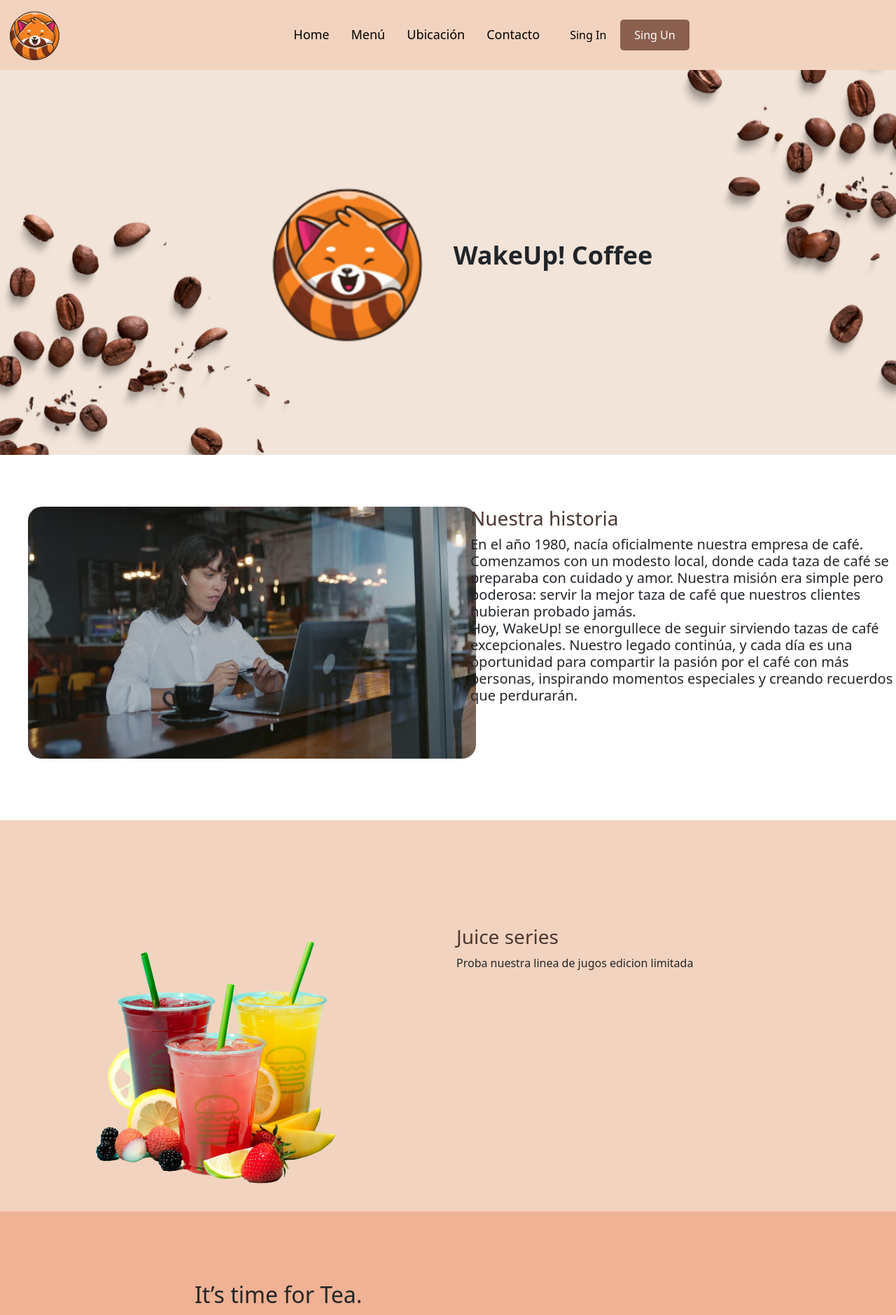
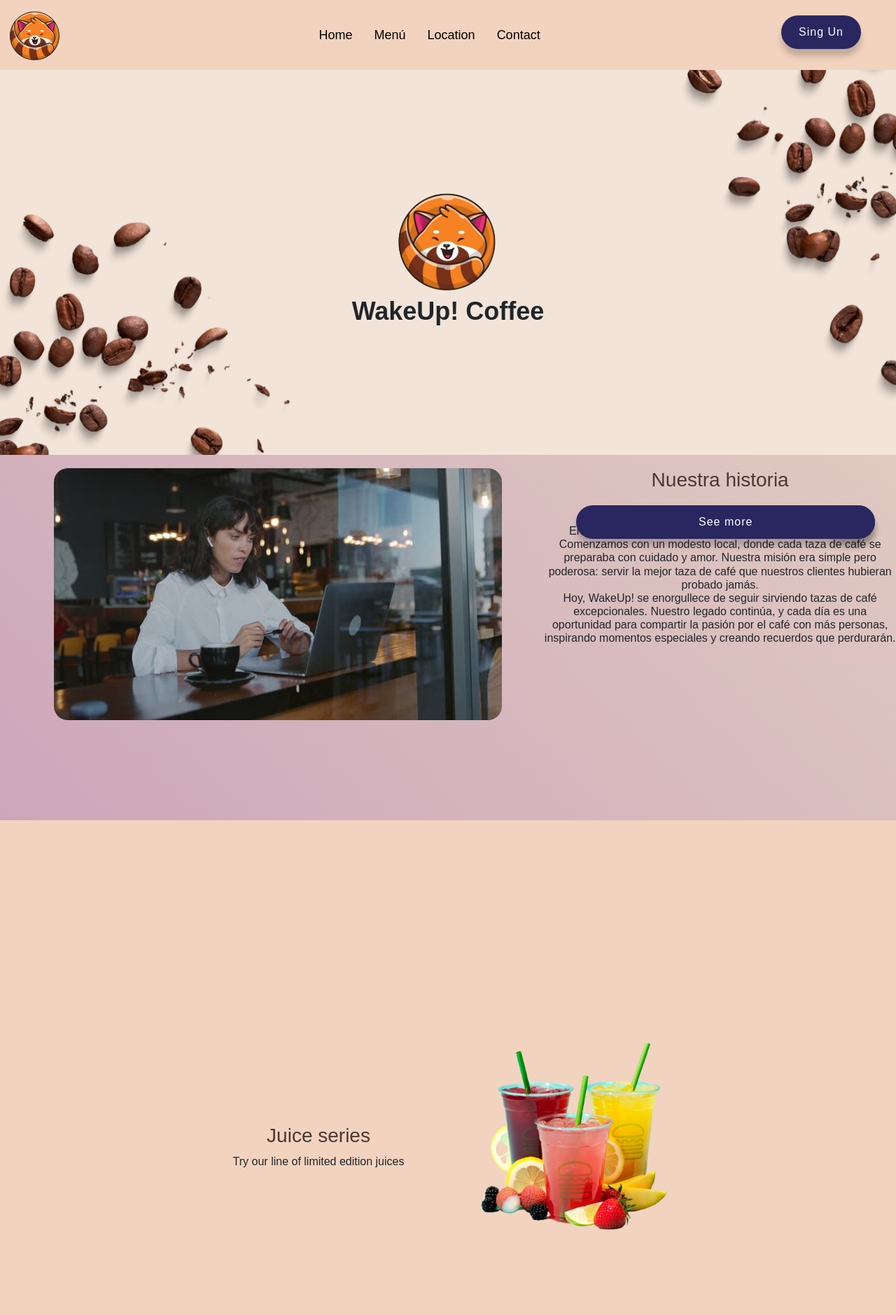
Before and after one commit to mentorrolling/WakeUp-FrontEnd, a React (Vite) app: page /home in a window 1280 px wide. Shown: the top 1879 px of the page at 70% size. Built offline with nearby package versions, Linux system fonts and the light colour scheme.

Commit message:
fixes in the navbar and home menu

```diff
--- a/src/componentes/layout/NavBar/NavBar.css
+++ b/src/componentes/layout/NavBar/NavBar.css
@@ -47,6 +47,7 @@
     border-radius: 5px; /* Borde redondeado */
     cursor: pointer; /* Cambia el cursor al pasar sobre el botón */
     font-size: 16px; /* Tamaño del texto */
+    margin-right: 20px;
 
 
   }
--- a/src/componentes/layout/NavBar/NavBar.jsx
+++ b/src/componentes/layout/NavBar/NavBar.jsx
@@ -29,27 +29,27 @@ function Navbar() {
       <div className="collapse navbar-collapse justify-content-center" id="navbarNav">
         <ul className="navbar-nav ml-auto">
           <li className="nav-item active">
-            <a className="nav-link" href="/Home">Home</a>
+            <a className="nav-link nav-link-hover" href="/Home">Home</a>
           </li>
           <li className="nav-item">
             <a className="nav-link nav-link-hover" href="/menu">Menú</a>
           </li>
           <li className="nav-item">
-            <a className="nav-link nav-link-hover" href="/ubicacion">Ubicación</a>
+            <a className="nav-link nav-link-hover" href="/ubicacion">Location</a>
           </li>
           <li className="nav-item">
-            <a className="nav-link nav-link-hover" href="/contacto">Contacto</a>
-          </li>
-          <li> <Link to="/login" className="link-button">
-            Sing In
-         </Link></li>
-          <li>
-            <Button className='registrarse'>Sing Un</Button>
+            <a className="nav-link nav-link-hover" href="/contacto">Contact</a>
           </li>
 
         </ul>
-
       </div>
+       <ul> <Link to="/login" className="link-button">
+            Sing In
+         </Link>
+        </ul>
+         <ul>
+            <Button className='registrarse'>Sing Un</Button>
+        </ul>
     </nav>
   );
 }
--- a/src/componentes/pages/Home/Home.css
+++ b/src/componentes/pages/Home/Home.css
@@ -1,40 +1,73 @@
+/*contenedor principal*/
 h1 {
    font-size: 36px;
    font-weight: bold;
    margin-bottom: 20px;
    text-align:justify;
 }
-.logoedit{
-   width: 300px;
-   height: 250px;
-}
+
 h3 {
 color: #4b3832;
+
+}
+.chevron{
+    background-color: #4b3832;
+    border: none;
+}
+.chevron:hover{
+    background-color: azure;
+    color: black;
 }
 
-.centrado {
-    text-align: center;
+.principal{
+    background-image: url("../../../assets/principal.png");
+    background-size: cover;
+    background-repeat: no-repeat;
+    background-attachment: fixed;
+    background-position: center;
+    padding: 20px;
+    min-width: 550px;
+    min-height: 550px;
+    display: flex;
+    align-items: center;
+    justify-content: center;
 }
 
-.acercade{
-    background-color: blue;
+/*empresa*/
+
+.empresa{
+    border-radius: 4%;
+    height: 250px;
+    padding-left: 40px;
+    margin-bottom: 150px;
+    margin-top: 50px;
 }
-
-.txt{
-    max-width: max-content;
-}
-
-.ordernow{
-    background-color: #E09590;
-    color: black;
-    outline: none;
-}
-.ordernow:hover{
-    background-color: brown;
+.imgempresa{
+    border-radius: 20px;
+   /* max-width: '100%';
+    height: 'auto';
+    display: 'block';
+    margin: '0 auto'; */
 
 }
 
+/*juice*/
+.juiceserie{
+    background-color: #f2d3bf;
+    min-height: 100vh;
+    background-size: cover;
+    display: flex; /* Aplicamos flexbox para alinear elementos verticalmente */
+    justify-content: center; /* Centramos horizontalmente */
+    align-items: center; /* Centramos verticalmente */
+    text-align: center; /* Alineamos el texto al centro */
 
+}
+.txtjuice{
+    margin-top: 150px;
+}
+
+
+/* contenedor te */
 .horadelte{
     background-color: #F0B294;
     min-height: 600px;
@@ -53,19 +86,35 @@ color: #4b3832;
     padding-right: 150px;
     padding-top: 50px;
     margin-top: 100px;
-}
+
+  }
+
 .t{
     text-align: center;
     padding-left: 50px;
     padding-right: 100px;
     margin-top: 100px;
 }
+
+/* menu de home*/
+
+.ordernow{
+    background-color: #E09590;
+    color: black;
+    border: none;
+}
+.ordernow:hover{
+    background-color: brown;
+
+}
+
 .colordelcuerpo{
     background-color:  #ffffff;
 }
 .colorcard{
     background-color: #8A5F4D;
 }
+
 .color{
  background-color: #8A5F4D;
 }
@@ -82,38 +131,35 @@ color: #4b3832;
 .pricecard{
     background-color: #8A5F4D;
 }
-
-.empresa{
-    border-radius: 4%;
-    height: 250px;
-    padding-left: 40px;
-    margin-bottom: 150px;
-    margin-top: 50px;
-}
-.imgempresa{
-    border-radius: 20px;
+.txt{
+    max-width: max-content;
 }
 
-.juiceserie{
-    background-color: #f2d3bf;
-}
-.txtjuice{
-    margin-top: 150px;
-}
+.d-flex.align-items-center {
+    min-height: 100%; /* Evita que el segundo Col se encima en pantallas pequeñas */
+    text-align: center; /* Alinea el contenido verticalmente en el centro */
+  }
+
+
+
 .vermas{
    text-decoration: none;
    color: black;
    background-color: #E09590;
+   border: none;
+
 }
-.principal{
-    background-image: url("../../../assets/principal.png");
-    background-size: cover;
-    background-repeat: no-repeat;
-    background-position: center;
-    padding: 20px;
-    min-width: 550px;
-    min-height: 550px;
-    display: flex;
-    align-items: center;
-    justify-content: center;
+.vermas:hover{
+    background-color: #4b3832;
+    color: white;
 }
+.custonlink{
+    text-decoration: none;
+    color: rgb(0, 0, 0);
+    background-color: #E09590;
+
+}
+
+@media (max-width: 280px) {
+    /* Estilos específicos para el Galaxy Fold */
+  }
--- a/src/componentes/pages/Home/Home.jsx
+++ b/src/componentes/pages/Home/Home.jsx
@@ -17,26 +17,34 @@ function Home() {
     <div>
       <Navbar/>
       <div className="principal">
-        <Row>
-          <Col>
-            <img className="logoedit" src={logo} alt="logo" />
+        <Row className="align-item-center">
+          <Col className="text-center">
+            <img className="logoedit img-fluid" src={logo} alt="logo" /><h1 className="text-center">WakeUp! Coffee</h1>
+            <Button className="chevron">
+              <svg xmlns="http://www.w3.org/2000/svg" width="16" height="16" fill="currentColor" class="bi bi-chevron-down" viewBox="0 0 16 16">
+            <path fill-rule="evenodd" d="M1.646 4.646a.5.5 0 0 1 .708 0L8 10.293l5.646-5.647a.5.5 0 0 1 .708.708l-6 6a.5.5 0 0 1-.708 0l-6-6a.5.5 0 0 1 0-.708z"/></svg>
+            </Button>
           </Col>
         </Row>
-        <h1>WakeUp! Coffee</h1>
       </div>
       <br />
-      <div className="empresa">
+      <div className="empresa d-flex align-items-center">
         <Row>
-          <Col md={6}>
-            <img className="imgempresa" src={empresa} alt="empresa" />
+          <Col md={7} sm={12} xs={12}>
+            <img className="imgempresa img-fluid" src={empresa} alt="empresa" />
          </Col>
-         <Col md={6}>
+         <Col md={5} sm={12} xs={12} className="d-flex align-items-center" style={{ display: "flex", flexDirection: "column", alignItems: "center" }}>
+          <div className="text-center">
             <h3>Nuestra historia</h3>
-            <h5>
+            <h6>
+              <br />
+              <br />
          En el año 1980, nacía oficialmente nuestra empresa de café. Comenzamos con un modesto local, donde cada taza de café se preparaba con cuidado y amor. Nuestra misión era simple pero poderosa: servir la mejor taza de café que nuestros clientes hubieran probado jamás.
          <br />
          Hoy, WakeUp!  se enorgullece de seguir sirviendo tazas de café excepcionales. Nuestro legado continúa, y cada día es una oportunidad para compartir la pasión por el café con más personas, inspirando momentos especiales y creando recuerdos que perdurarán.
-          </h5>
+          </h6>
+          </div>
+
         </Col>
        </Row>
       </div>
@@ -44,27 +52,30 @@ function Home() {
       <br />
      <div className="juiceserie">
       <Row>
-        <Col md={6} className="d-flex justify-content-center align-items-center">
-        <img  className="juice" src={juice} alt="seriejugos" />
+        <Col md={6} className=" txtjuice d-flex justify-content-center align-items-center">
+          <div style={{ display: "flex", flexDirection: "column", alignItems: "center" }}>
+            <h3>Juice series</h3>
+          <p className="parrafo ">Try our line of limited edition juices</p>
+          </div>
+
         </Col>
-        <Col md={6} className="txtjuice ">
-          <h3>Juice series</h3>
-          <p className="parrafo">Proba nuestra linea de jugos edicion limitada</p>
+        <Col md={6} className=" d-flex justify-content-center align-items-center">
+         <img  className="juice img-fluid" src={juice} alt="seriejugos" />
         </Col>
       </Row>
-    </div>
+     </div>
       <div className="contenedorte">
         <Row className="horadelte">
           <Col md={8} >
            <h2 className="t">It’s time for Tea.</h2>
-           <h5 className="txtht">Todo el mundo tiene una taza de buen té en el corazón.
+            <h5 className="txtht">Todo el mundo tiene una taza de buen té en el corazón.
              Una tarde tranquila, la temperatura del sol brillando y la suave brisa,
              la risa de un amante y la dulzura permaneciendo en tu boca.
              No es fácil recordar una taza de té, pero la sensación y el regusto
              del primer sorbo del té de WakeUp! permanecerán durante mucho tiempo. La satisfacción que se esparce suavemente en tu corazón junto con las bebidas en WakeUp!.</h5>
            </Col>
-          <Col md={4} >
-            <img className="techai" src={horadelte} alt="te chai" />
+          <Col md={4} xs={12} >
+            <img className="techai img.fluid" src={horadelte} alt="te chai" />
           </Col>
         </Row>
       </div>
@@ -80,7 +91,7 @@ function Home() {
 
         <Card className="colorcard" style={{ width: '18rem' }}>
           <Card.Body className="color">
-            <CardImg src={fotocard1} className="card-img-top"/>
+            <CardImg src={fotocard1} className="card-img-top "/>
               <Card.Title className="txtcol">Black Coffee</Card.Title>
                <Card.Subtitle className="pricecard" mb="2" text="muted">$800 </Card.Subtitle>
                 <Card.Text className="text-center edit">  Some quick example text to build on the card title and make up the bulk of the card content.
@@ -120,9 +131,10 @@ function Home() {
            <Button className="ordernow">Order Now</Button>
          </Card.Body>
        </Card>
-      <Row>
-        <Button className="vermas"><a href="/Menu">Ver mas</a></Button>
-      </Row>
+
+       <a href="/Menu" className="custonlink btn btn-sm vermas">See more</a>
+
+
       </div>
      </div>
     </div>
--- a/src/componentes/pages/Menu/Menu.css
+++ b/src/componentes/pages/Menu/Menu.css
@@ -23,3 +23,279 @@ hr{
     background-color: #ddc6be;
 
   }
+
+
+
+
+
+
+
+
+
+* {
+	box-sizing: border-box;
+}
+
+
+body {
+	background-image: linear-gradient(45deg, #b882b4, #e7d6c3);
+	font-family: 'Muli', sans-serif;
+	display: flex;
+	align-items: center;
+	justify-content: center;
+	flex-direction: column;
+	min-height: 100vh;
+	margin: 0;
+}
+
+.course {
+	background-color: #fff;
+	border-radius: 10px;
+	box-shadow: 0 10px 10px rgba(0, 0, 0, 0.2);
+	display: flex;
+	max-width: 100%;
+	margin: 20px;
+	overflow: hidden;
+	width: 700px;
+}
+
+.course h6 {
+	opacity: 0.6;
+	margin: 0;
+	letter-spacing: 1px;
+	text-transform: uppercase;
+}
+
+.course h2 {
+	letter-spacing: 1px;
+	margin: 10px 0;
+}
+
+.course-preview {
+	background-color: #2A265F;
+	color: #fff;
+	padding: 30px;
+	max-width: 250px;
+}
+
+.course-preview a {
+	color: #fff;
+	display: inline-block;
+	font-size: 12px;
+	opacity: 0.6;
+	margin-top: 30px;
+	text-decoration: none;
+}
+
+.course-info {
+	padding: 30px;
+	position: relative;
+	width: 100%;
+}
+
+.progress-container {
+	position: absolute;
+	top: 30px;
+	right: 30px;
+	text-align: right;
+	width: 150px;
+}
+
+.progress {
+	background-color: #ddd;
+	border-radius: 3px;
+	height: 5px;
+	width: 100%;
+}
+
+.progress::after {
+	border-radius: 3px;
+	background-color: #2A265F;
+	content: '';
+	position: absolute;
+	top: 0;
+	left: 0;
+	height: 5px;
+	width: 66%;
+}
+
+.progress-text {
+	font-size: 10px;
+	opacity: 0.6;
+	letter-spacing: 1px;
+}
+
+.btn {
+	background-color: #2A265F;
+	border: 0;
+	border-radius: 50px;
+	box-shadow: 0 10px 10px rgba(0, 0, 0, 0.2);
+	color: #fff;
+	font-size: 16px;
+	padding: 12px 25px;
+	position: absolute;
+	bottom: 30px;
+	right: 30px;
+	letter-spacing: 1px;
+}
+
+/* SOCIAL PANEL CSS */
+.social-panel-container {
+	position: fixed;
+	right: 0;
+	bottom: 80px;
+	transform: translateX(100%);
+	transition: transform 0.4s ease-in-out;
+}
+
+.social-panel-container.visible {
+	transform: translateX(-10px);
+}
+
+.social-panel {
+	background-color: #fff;
+	border-radius: 16px;
+	box-shadow: 0 16px 31px -17px rgba(0,31,97,0.6);
+	border: 5px solid #001F61;
+	display: flex;
+	flex-direction: column;
+	justify-content: center;
+	align-items: center;
+	font-family: 'Muli';
+	position: relative;
+	height: 169px;
+	width: 370px;
+	max-width: calc(100% - 10px);
+}
+
+.social-panel button.close-btn {
+	border: 0;
+	color: #97A5CE;
+	cursor: pointer;
+	font-size: 20px;
+	position: absolute;
+	top: 5px;
+	right: 5px;
+}
+
+.social-panel button.close-btn:focus {
+	outline: none;
+}
+
+.social-panel p {
+	background-color: #001F61;
+	border-radius: 0 0 10px 10px;
+	color: #fff;
+	font-size: 14px;
+	line-height: 18px;
+	padding: 2px 17px 6px;
+	position: absolute;
+	top: 0;
+	left: 50%;
+	margin: 0;
+	transform: translateX(-50%);
+	text-align: center;
+	width: 235px;
+}
+
+.social-panel p i {
+	margin: 0 5px;
+}
+
+.social-panel p a {
+	color: #FF7500;
+	text-decoration: none;
+}
+
+.social-panel h4 {
+	margin: 20px 0;
+	color: #97A5CE;
+	font-family: 'Muli';
+	font-size: 14px;
+	line-height: 18px;
+	text-transform: uppercase;
+}
+
+.social-panel ul {
+	display: flex;
+	list-style-type: none;
+	padding: 0;
+	margin: 0;
+}
+
+.social-panel ul li {
+	margin: 0 10px;
+}
+
+.social-panel ul li a {
+	border: 1px solid #DCE1F2;
+	border-radius: 50%;
+	color: #001F61;
+	font-size: 20px;
+	display: flex;
+	justify-content: center;
+	align-items: center;
+	height: 50px;
+	width: 50px;
+	text-decoration: none;
+}
+
+.social-panel ul li a:hover {
+	border-color: #FF6A00;
+	box-shadow: 0 9px 12px -9px #FF6A00;
+}
+
+.floating-btn {
+	border-radius: 26.5px;
+	background-color: #001F61;
+	border: 1px solid #001F61;
+	box-shadow: 0 16px 22px -17px #03153B;
+	color: #fff;
+	cursor: pointer;
+	font-size: 16px;
+	line-height: 20px;
+	padding: 12px 20px;
+	position: fixed;
+	bottom: 20px;
+	right: 20px;
+	z-index: 999;
+}
+
+.floating-btn:hover {
+	background-color: #ffffff;
+	color: #001F61;
+}
+
+.floating-btn:focus {
+	outline: none;
+}
+
+.floating-text {
+	background-color: #001F61;
+	border-radius: 10px 10px 0 0;
+	color: #fff;
+	font-family: 'Muli';
+	padding: 7px 15px;
+	position: fixed;
+	bottom: 0;
+	left: 50%;
+	transform: translateX(-50%);
+	text-align: center;
+	z-index: 998;
+}
+
+.floating-text a {
+	color: #FF7500;
+	text-decoration: none;
+}
+
+@media screen and (max-width: 480px) {
+
+	.social-panel-container.visible {
+		transform: translateX(0px);
+	}
+
+	.floating-btn {
+		right: 10px;
+	}
+}
--- a/src/componentes/pages/Menu/Menu.jsx
+++ b/src/componentes/pages/Menu/Menu.jsx
@@ -3,7 +3,6 @@ import { Tabs, Tab, Card, CardBody, Button } from '@nextui-org/react';
 import "react-tabs"
 import { Row, Col } from 'react-bootstrap';
 import "./Menu.css"
-
 
 const Menu = () => {
 
@@ -92,6 +91,9 @@ const Menu = () => {
         price
        </div>
    </div>
+
+
+
     </div>
 
   );
```
